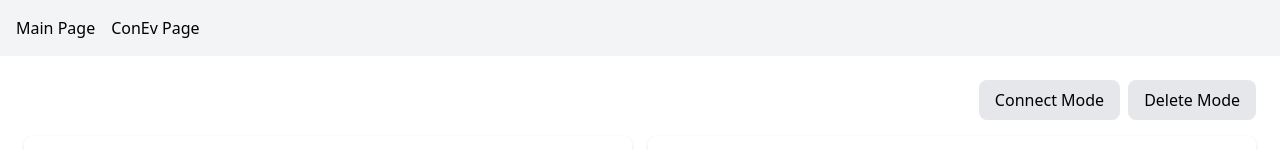
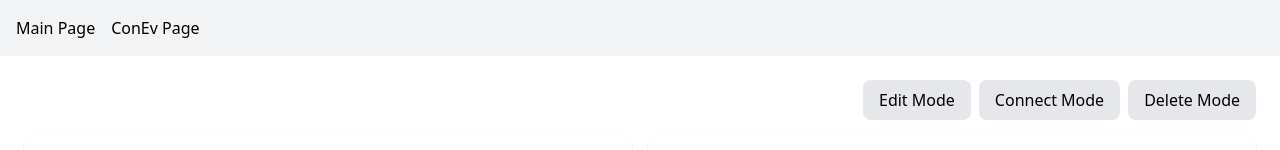
Before and after one commit to ngormsen/brapper, a React (Create React App) app: page /conev in a window 1280 px wide. Shown: the top 150 px of the page. Built offline with nearby package versions, Linux system fonts and the light colour scheme; no server answers; the database is empty.

Commit message:
Added edit mode toggle and visual indicators for GraphView and NodesSection  components, and implemented edit mode key bindings in ConEvPage.

```diff
--- a/src/components/graph/GraphView.tsx
+++ b/src/components/graph/GraphView.tsx
@@ -9,9 +9,10 @@ interface GraphViewProps {
     onLinkClick: (link: Link) => void;
     isDeleteMode: boolean;
     isConnectMode: boolean;
+    isEditMode: boolean;
 }
 
-export const GraphView: React.FC<GraphViewProps> = ({ graphData, onNodeClick, onLinkClick, isDeleteMode, isConnectMode }) => {
+export const GraphView: React.FC<GraphViewProps> = ({ graphData, onNodeClick, onLinkClick, isDeleteMode, isConnectMode, isEditMode }) => {
     const graphContainerRef = useRef<HTMLDivElement | null>(null);
     const [graphWidth, setGraphWidth] = useState(400);
     const [hoveredNode, setHoveredNode] = useState<string | null>(null);
@@ -58,7 +59,10 @@ export const GraphView: React.FC<GraphViewProps> = ({ graphData, onNodeClick, on
     };
 
     return (
-        <div ref={graphContainerRef} className={`bg-white max-h-fit rounded-lg shadow p-4 mb-4 md:mb-0 md:w-1/2 ${isDeleteMode ? 'border-red-500 border-4' : ''} ${isConnectMode ? 'border-blue-500 border-4' : ''}`}>
+        <div ref={graphContainerRef} className={`bg-white max-h-fit rounded-lg shadow p-4 mb-4 md:mb-0 md:w-1/2
+        ${isDeleteMode ? 'border-red-500 border-4' : ''}
+        ${isConnectMode ? 'border-blue-500 border-4' : ''}
+        ${isEditMode ? 'border-green-500 border-4' : ''}`}>
             <ForceGraph2D
                 graphData={graphData}
                 nodeLabel={(node) => (node as any).text}
--- a/src/components/nodes/NodesSection.tsx
+++ b/src/components/nodes/NodesSection.tsx
@@ -20,6 +20,7 @@ interface NodesSectionProps {
     onClear: () => void;
     isDeleteMode: boolean;
     isConnectMode: boolean;
+    isEditMode: boolean;
 }
 
 export const NodesSection: React.FC<NodesSectionProps> = ({
@@ -34,6 +35,7 @@ export const NodesSection: React.FC<NodesSectionProps> = ({
     onClear,
     isDeleteMode,
     isConnectMode,
+    isEditMode,
 }) => {
     const [sortedNodes, setSortedNodes] = useState(sessionNodes);
     const [candidateNodes, setCandidateNodes] = useState<NodeCandidate[]>([]);
@@ -97,8 +99,10 @@ export const NodesSection: React.FC<NodesSectionProps> = ({
                 />
             </div>
 
-            <div className={`bg-white rounded-lg shadow p-6 ${isDeleteMode ? 'border-red-500 border-4' :
-                isConnectMode ? 'border-blue-500 border-4' : ''
+            <div className={`bg-white rounded-lg shadow p-6
+            ${isDeleteMode ? 'border-red-500 border-4' :
+                isConnectMode ? 'border-blue-500 border-4' :
+                    isEditMode ? 'border-green-500 border-4' : ''
                 }`}>
                 <div className="flex justify-between items-center mb-4">
                     <h2 className="text-xl font-semibold">Nodes</h2>
--- a/src/pages/ConEvPage.tsx
+++ b/src/pages/ConEvPage.tsx
@@ -9,6 +9,7 @@ const ConEvPage: React.FC = () => {
     const [selectedColor, setSelectedColor] = useState<ColorNumber | null>(null);
     const [isDeleteMode, setIsDeleteMode] = useState(false);
     const [isConnectMode, setIsConnectMode] = useState(false);
+    const [isEditMode, setIsEditMode] = useState(false);
     const [firstSelectedNode, setFirstSelectedNode] = useState<Node | null>(null);
     const {
         nodes,
@@ -41,11 +42,21 @@ const ConEvPage: React.FC = () => {
 
             if (event.key.toLowerCase() === 'd') {
                 setIsDeleteMode(prev => !prev);
+                setIsEditMode(false);
                 setIsConnectMode(false);
                 setFirstSelectedNode(null);
             }
 
+            if (event.key.toLowerCase() === 'e') {
+                setIsDeleteMode(false);
+                setIsConnectMode(false);
+                setFirstSelectedNode(null);
+                setIsEditMode(prev => !prev);
+            }
+
             if (event.key.toLowerCase() === 'c') {
+                setIsDeleteMode(false);
+                setIsEditMode(false);
                 if (isConnectMode) {
                     if (firstSelectedNode) {
                         setFirstSelectedNode(null);
@@ -81,6 +92,8 @@ const ConEvPage: React.FC = () => {
             }
         } else if (selectedColor !== null) {
             updateNodeColor(nodeId, selectedColor);
+        } else if (isEditMode) {
+            alert('Edit mode is not supported yet');
         }
     };
 
@@ -114,6 +127,9 @@ const ConEvPage: React.FC = () => {
                 console.log('Creating link from', firstSelectedNode.id, 'to', node.id);
                 createLinkBetweenNodes(firstSelectedNode.id, node.id);
             }
+            return;
+        } else if (isEditMode) {
+            alert('Edit mode is not supported yet');
             return;
         }
 
@@ -149,6 +165,15 @@ const ConEvPage: React.FC = () => {
                 </div>
                 <div className="flex gap-2">
                     <button
+                        onClick={() => setIsEditMode(!isEditMode)}
+                        className={`px-4 py-2 rounded-lg transition-colors ${isEditMode
+                            ? 'bg-green-600 text-white hover:bg-green-700'
+                            : 'bg-gray-200 hover:bg-gray-300'
+                            }`}
+                    >
+                        {isEditMode ? 'Exit Edit Mode' : 'Edit Mode'}
+                    </button>
+                    <button
                         onClick={handleConnectModeToggle}
                         className={`px-4 py-2 rounded-lg transition-colors ${isConnectMode
                             ? 'bg-blue-600 text-white hover:bg-blue-700'
@@ -180,6 +205,7 @@ const ConEvPage: React.FC = () => {
                     onLinkClick={handleLinkClick}
                     isDeleteMode={isDeleteMode}
                     isConnectMode={isConnectMode}
+                    isEditMode={isEditMode}
                 />
 
                 <NodesSection
@@ -194,6 +220,7 @@ const ConEvPage: React.FC = () => {
                     onClear={handleSessionClear}
                     isDeleteMode={isDeleteMode}
                     isConnectMode={isConnectMode}
+                    isEditMode={isEditMode}
                 />
             </div>
         </div>
```
